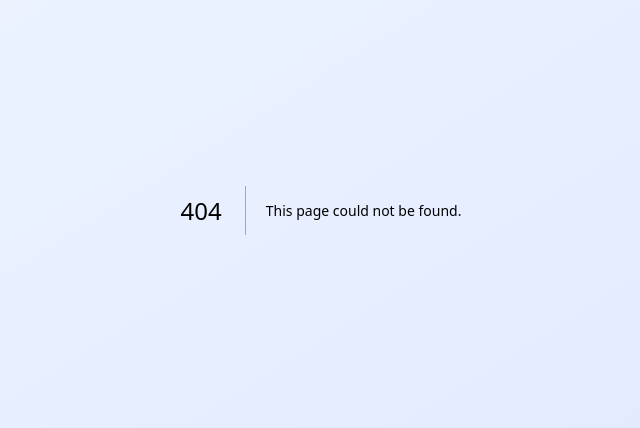
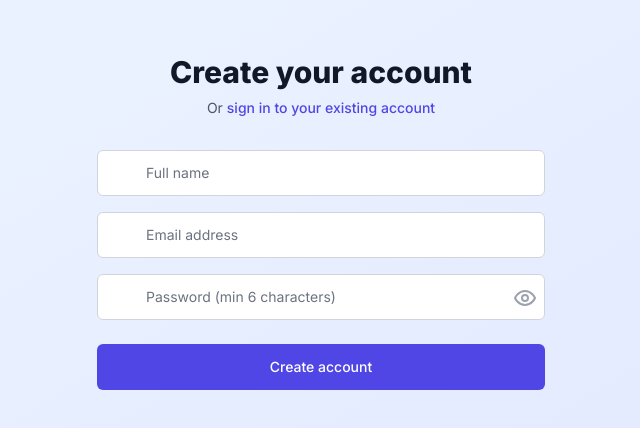
Before and after one commit to 1234-ad/quiet-hours-scheduler, a Next.js app: page /auth/signup in a window 1280 px wide. Before the commit this address had no page. Shown: the part 190-618 px from the top of the page, without its empty margins (319-959 px from the left). Built offline with nearby package versions, Linux system fonts and the light colour scheme; no server answers.

Commit message:
Add signup page

```diff
--- /dev/null
+++ b/app/auth/signup/page.tsx
@@ -0,0 +1,141 @@
+'use client'
+
+import { useState } from 'react'
+import { createClient } from '@/lib/supabase/client'
+import { useRouter } from 'next/navigation'
+import Link from 'next/link'
+import { Mail, Lock, Eye, EyeOff, User } from 'lucide-react'
+
+export default function SignupPage() {
+  const [email, setEmail] = useState('')
+  const [password, setPassword] = useState('')
+  const [fullName, setFullName] = useState('')
+  const [showPassword, setShowPassword] = useState(false)
+  const [loading, setLoading] = useState(false)
+  const [error, setError] = useState('')
+  const [message, setMessage] = useState('')
+
+  const router = useRouter()
+  const supabase = createClient()
+
+  const handleSignup = async (e: React.FormEvent) => {
+    e.preventDefault()
+    setLoading(true)
+    setError('')
+    setMessage('')
+
+    try {
+      const { error } = await supabase.auth.signUp({
+        email,
+        password,
+        options: {
+          data: {
+            full_name: fullName,
+          }
+        }
+      })
+
+      if (error) {
+        setError(error.message)
+      } else {
+        setMessage('Check your email for the confirmation link!')
+      }
+    } catch (err) {
+      setError('An unexpected error occurred')
+    } finally {
+      setLoading(false)
+    }
+  }
+
+  return (
+    <div className="min-h-screen flex items-center justify-center py-12 px-4 sm:px-6 lg:px-8">
+      <div className="max-w-md w-full space-y-8">
+        <div>
+          <h2 className="mt-6 text-center text-3xl font-extrabold text-gray-900 dark:text-white">
+            Create your account
+          </h2>
+          <p className="mt-2 text-center text-sm text-gray-600 dark:text-gray-400">
+            Or{' '}
+            <Link href="/auth/login" className="font-medium text-indigo-600 hover:text-indigo-500">
+              sign in to your existing account
+            </Link>
+          </p>
+        </div>
+
+        <form className="mt-8 space-y-6" onSubmit={handleSignup}>
+          <div className="space-y-4">
+            <div className="relative">
+              <User className="absolute left-3 top-3 h-5 w-5 text-gray-400" />
+              <input
+                id="fullName"
+                name="fullName"
+                type="text"
+                required
+                className="appearance-none rounded-md relative block w-full px-12 py-3 border border-gray-300 placeholder-gray-500 text-gray-900 focus:outline-none focus:ring-indigo-500 focus:border-indigo-500 focus:z-10 sm:text-sm"
+                placeholder="Full name"
+                value={fullName}
+                onChange={(e) => setFullName(e.target.value)}
+              />
+            </div>
+
+            <div className="relative">
+              <Mail className="absolute left-3 top-3 h-5 w-5 text-gray-400" />
+              <input
+                id="email"
+                name="email"
+                type="email"
+                autoComplete="email"
+                required
+                className="appearance-none rounded-md relative block w-full px-12 py-3 border border-gray-300 placeholder-gray-500 text-gray-900 focus:outline-none focus:ring-indigo-500 focus:border-indigo-500 focus:z-10 sm:text-sm"
+                placeholder="Email address"
+                value={email}
+                onChange={(e) => setEmail(e.target.value)}
+              />
+            </div>
+
+            <div className="relative">
+              <Lock className="absolute left-3 top-3 h-5 w-5 text-gray-400" />
+              <input
+                id="password"
+                name="password"
+                type={showPassword ? 'text' : 'password'}
+                autoComplete="new-password"
+                required
+                className="appearance-none rounded-md relative block w-full px-12 py-3 border border-gray-300 placeholder-gray-500 text-gray-900 focus:outline-none focus:ring-indigo-500 focus:border-indigo-500 focus:z-10 sm:text-sm"
+                placeholder="Password (min 6 characters)"
+                value={password}
+                onChange={(e) => setPassword(e.target.value)}
+                minLength={6}
+              />
+              <button
+                type="button"
+                className="absolute right-3 top-3 h-5 w-5 text-gray-400 hover:text-gray-600"
+                onClick={() => setShowPassword(!showPassword)}
+              >
+                {showPassword ? <EyeOff /> : <Eye />}
+              </button>
+            </div>
+          </div>
+
+          {error && (
+            <div className="text-red-600 text-sm text-center">{error}</div>
+          )}
+
+          {message && (
+            <div className="text-green-600 text-sm text-center">{message}</div>
+          )}
+
+          <div>
+            <button
+              type="submit"
+              disabled={loading}
+              className="group relative w-full flex justify-center py-3 px-4 border border-transparent text-sm font-medium rounded-md text-white bg-indigo-600 hover:bg-indigo-700 focus:outline-none focus:ring-2 focus:ring-offset-2 focus:ring-indigo-500 disabled:opacity-50 disabled:cursor-not-allowed"
+            >
+              {loading ? 'Creating account...' : 'Create account'}
+            </button>
+          </div>
+        </form>
+      </div>
+    </div>
+  )
+}
```
